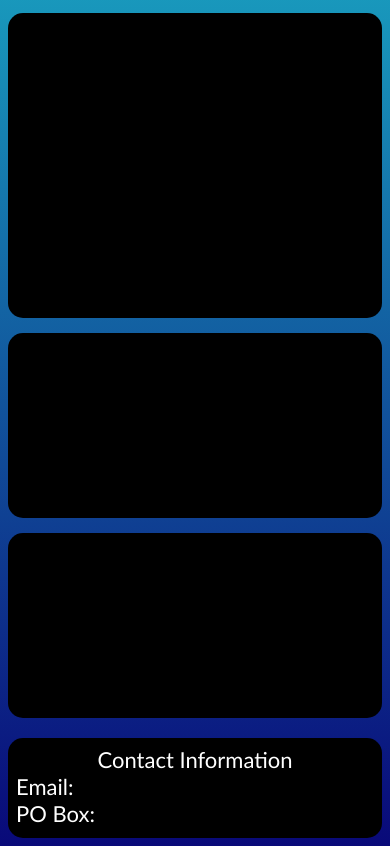
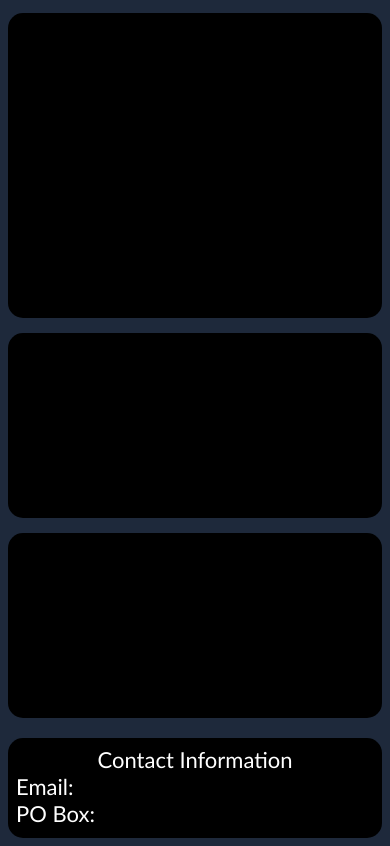
Before and after one commit to nitroga/mobilewebsite, a plain HTML site: page index.html in a window 390 px wide. Shown: the part 80-926 px from the top of the page. Drawn offline with Linux system fonts and the light colour scheme.

Commit message:
background

```diff
--- a/style.css
+++ b/style.css
@@ -7,11 +7,14 @@
     }
 
     body {
-        background: rgb(9,9,121);
-        background: linear-gradient(0deg, rgba(9,9,121,1) 0%, rgba(26,165,194,1) 100%);
+        background-color: #1e293b;
+        /*background: rgb(9,9,121);
+        background: linear-gradient(0deg, rgba(9,9,121,1) 0%, rgba(26,165,194,1) 100%);*/
     }
 
     main {
+        height: 100%;
+        width: 100%;
         text-align: center;
         display: grid;
         grid-template-rows: 70px 15px 305px 15px 185px 15px 185px 20px 100px;
```
